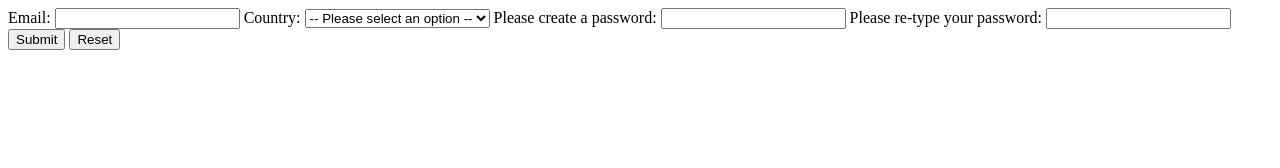
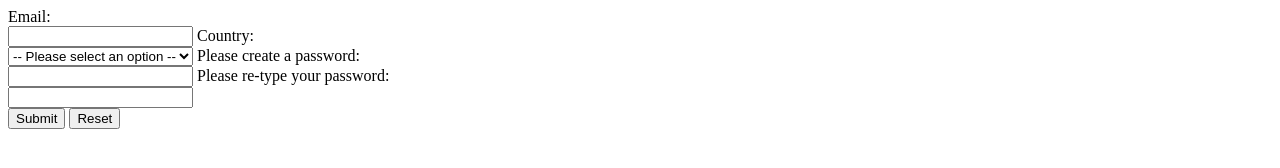
Before and after one commit to V-Le/validation-form, a plain HTML site: page index.html in a window 1280 px wide. Drawn offline with Linux system fonts and the light colour scheme.

Commit message:
added form elements

```diff
--- a/index.html
+++ b/index.html
@@ -11,11 +11,11 @@
     <!-- Email, Country, Zip Code, Password and Password Confirmation fields -->
 
     <div class="form__container">
-        <form class="myForm">
-            <label id="form__label__email">Email:
-                <input type="text" class="input__text">
+        <form class="myForm flex_center">
+            <label id="form__label__email">Email:<br>
+                <input type="email" class="input__text">
             </label>
-            <label id="form__label__country">Country:
+            <label id="form__label__country">Country:<br>
                 <select name="country" id="form__select">
                     <option value="" disabled selected>-- Please select an option --</option>
                     <option value="here">Here</option>
@@ -23,14 +23,17 @@
                     <option value="USA">United States of America</option>
                 </select>
             </label>
-            <label id="form__label__password">Please create a password:
+            <label id="form__label__password">Please create a password:<br>
                 <input type="password" class="input__text">
             </label>
-            <label id="form__label__retype-password">Please re-type your password:
+            <label id="form__label__retype-password">Please re-type your password:<br>
                 <input type="password" class="input__text">
             </label>
-            <input type="submit" id="form__btn__submit" class="form__btn">
-            <input type="reset" id="form__btn__reset" class="form__btn">
+            <div class="form__btn_container flex_center">
+                <input type="submit" id="form__btn__submit" class="form__btn">
+                <input type="reset" id="form__btn__reset" class="form__btn">
+            </div>
+
 
         </form>
     </div>
```
